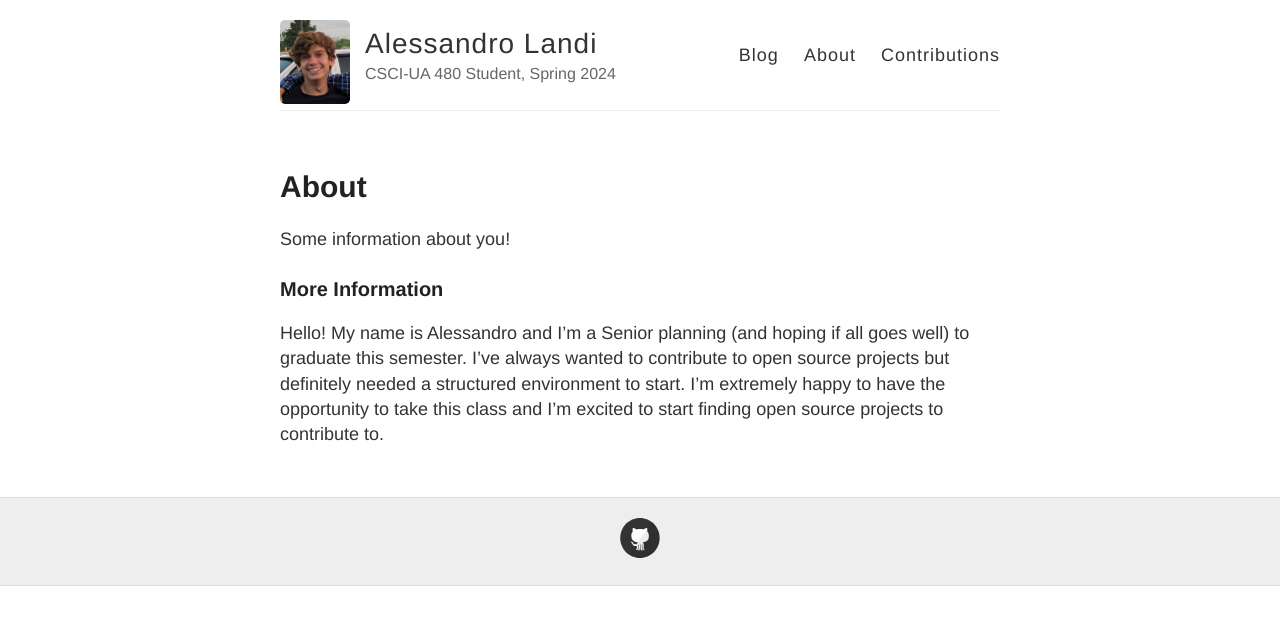
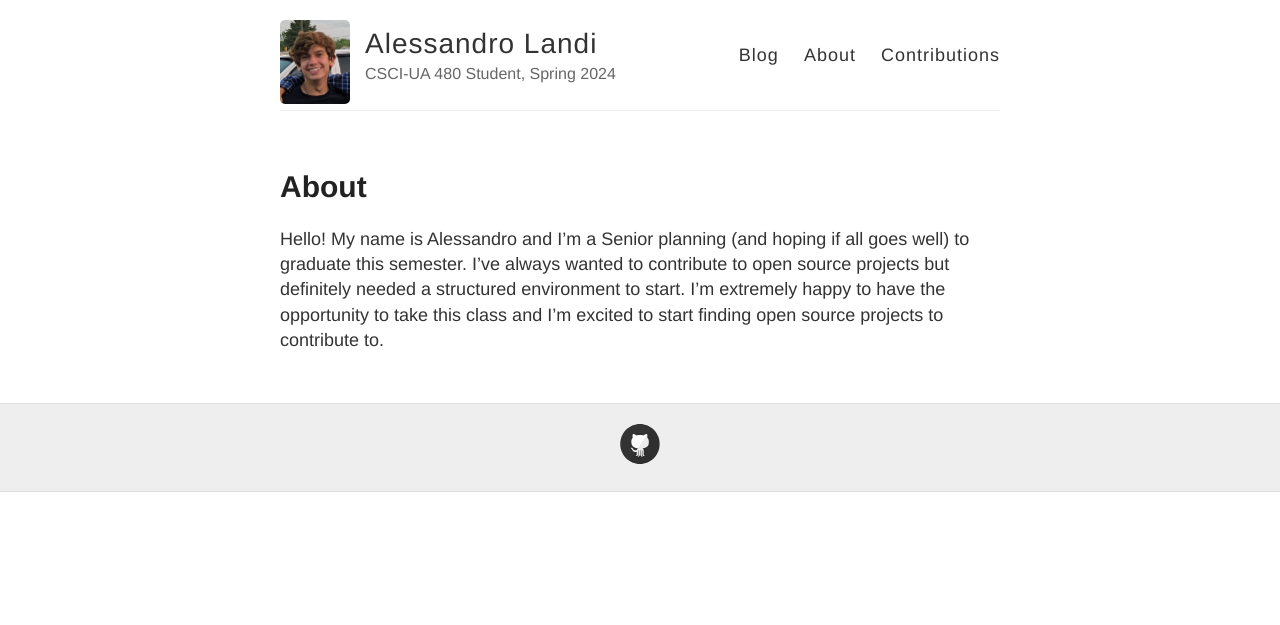
Before and after one commit to ossd-s24/alessandrolandi-weekly, a Jekyll site: the page built from about.md, in a window 1280 px wide. Shown: the top 625 px of the page. Built offline with Jekyll 4.4.1, drawn with Linux system fonts in a browser that asks for light colours.

Commit message:
Added title to post and fixed about section

```diff
--- a/about.md
+++ b/about.md
@@ -4,8 +4,4 @@ title: About
 permalink: /about/
 ---
 
-Some information about you!
-
-### More Information
-
 Hello! My name is Alessandro and I'm a Senior planning (and hoping if all goes well) to graduate this semester. I've always wanted to contribute to open source projects but definitely needed a structured environment to start. I'm extremely happy to have the opportunity to take this class and I'm excited to start finding open source projects to contribute to.
```
Also changed, not shown: _posts/2023-01-29-week01.md (+1 -1 lines).
